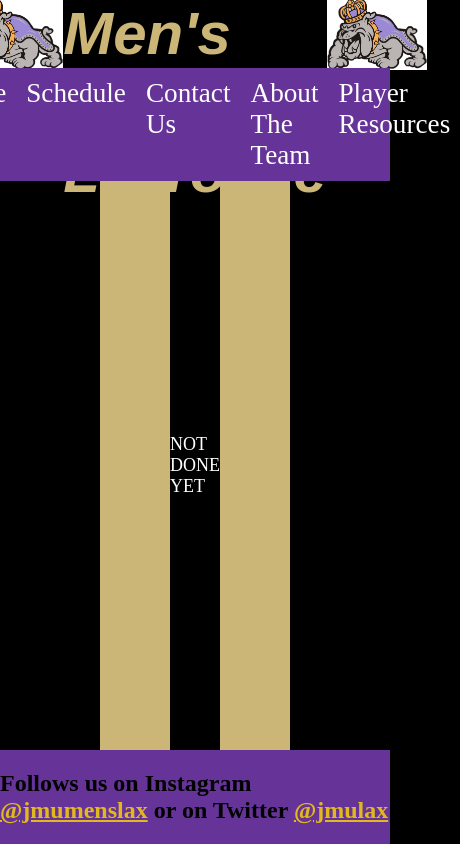
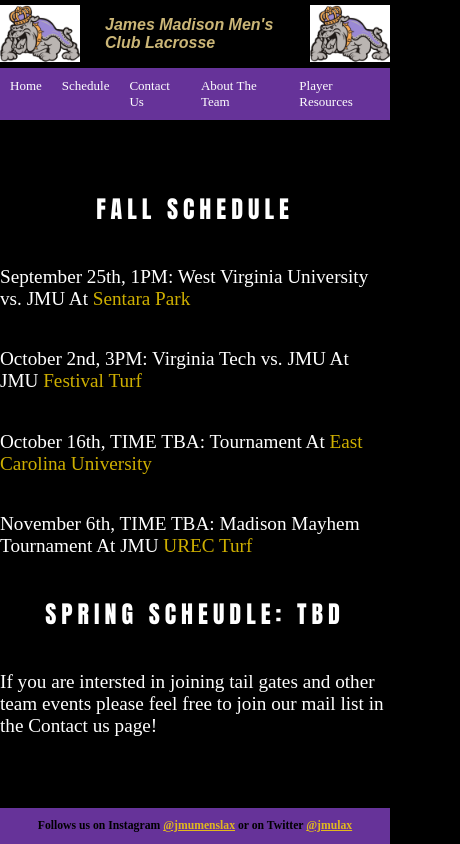
Before and after one commit to ChaseBriles/project1, a plain HTML site: page schedulepage.html in a window 390 px wide. Shown: the whole page, 460 px wide, since content can reach past the window. Drawn offline with Linux system fonts and the light colour scheme.

Commit message:
set resizing window, started schedule page

```diff
--- /dev/null
+++ b/css/schedulestyle.css
@@ -0,0 +1,22 @@
+.middler{
+    background: "images/dukedog.png" !important;
+}
+
+a.directions{
+    color:rgba(255, 217, 0, 0.808);
+    text-decoration:none;
+}
+
+a.directions:hover{
+    color:white;
+    text-decoration:underline;
+}
+p{
+    font-size:larger;
+}
+h2{
+    color:white;
+    font-size:x-large;
+    font-family:Impact, Haettenschweiler, 'Arial Narrow Bold', sans-serif;
+    letter-spacing: 5px;
+}
--- a/css/testingstyle.css
+++ b/css/testingstyle.css
@@ -12,9 +12,16 @@ p{
     font-size:large;
 }
 
+/*img{
+    max-width:90%;
+    padding: 25px;
+}*/
+
 .header-box{
+    max-width:100%;
     display:flex;
     flex-direction:row-reverse;
+    position:relative;
     height: 8vh;
     margin-left:auto;
     margin-right:auto;
@@ -31,15 +38,16 @@ h1{
     font-family: Arial, Helvetica, sans-serif;
     font-style:italic;
     font-size:60px;
+    margin-right:25px;
+    margin-left:25px;
     /*color:rgb(255, 255, 255);*/
     color: rgb(203,182,119);
 
 }
 
 #header-img{
-    width:100px;
+    width:80px;
     background-color: transparent;
-    border-width:155px;
 }
 
 footer{
@@ -57,10 +65,10 @@ footer{
     flex-direction:row;
 }
 
-aside{
+/*aside{
     background-color: rgb(203,182,119);
-    flex-basis:150px;
-    width:30px;
+    flex-basis:60px;
+    width:15px;
 }
 aside.lefter{
     border-right-width:20px;
@@ -70,7 +78,7 @@ aside.lefter{
 aside.righter{
     border-left-width:20px;
     border-right-width:10px;
-}
+}*/
 
 main{
     display:flex;
@@ -108,5 +116,24 @@ main{
   }
 
   a.social-link{
-      color:rgba(255, 217, 0, 0.808)
+      color:rgba(255, 217, 0, 0.808);
   }
+
+  @media (max-width: 620px) {
+    aside {
+        flex-basis:20px;
+        width:15px;
+    }
+
+    h1{
+        font-size:medium;
+    }
+
+    .navlink > a{
+        font-size:small;
+    }
+
+    footer{
+        font-size:x-small;
+    }
+}
--- a/schedulepage.html
+++ b/schedulepage.html
@@ -2,8 +2,10 @@
 <html>
     <head>
         <meta charset="UTF-8">
+        <meta name="viewport" content="width=device-width,initial-scale=1">
         <title>Project 1 Index</title>
         <link rel="stylesheet" type="text/css" href="css/testingstyle.css">
+        <link rel="stylesheet" type="text/css" href="css/schedulestyle.css">
     </head>
 
   <body>
@@ -26,16 +28,25 @@
       </nav>
 
       <div class="middler">
-        <aside></aside>
         <main>
-            <p>NOT DONE YET</p>
+            <h2>FALL SCHEDULE</h2>
+            <p>September 25th, 1PM: West Virginia University vs. JMU At
+               <a class="directions" href="https://www.google.com/maps/dir/38.4230858,-78.8755903/sentara+park+jmu/@38.4215874,-78.8721155,17z/data=!3m1!4b1!4m9!4m8!1m1!4e1!1m5!1m1!1s0x89b492f3b649ad15:0x390eb0f919c63b33!2m2!1d-78.8649467!2d38.4221205">Sentara Park</a></p>
+            <p>October 2nd, 3PM: Virginia Tech vs. JMU At JMU
+              <a class="directions" href="https://www.google.com/maps/dir/38.4257801,-78.8722335/festival+conference+and+student+center/@38.4296847,-78.8752111,15z/data=!3m1!4b1!4m9!4m8!1m1!4e1!1m5!1m1!1s0x89b492951873e343:0x24137d634e2c28f7!2m2!1d-78.8594514!2d38.4329544">Festival Turf</a></p>
+            <p>October 16th, TIME TBA: Tournament At
+              <a class="directions" href="https://www.google.com/maps/dir/38.4257801,-78.8722335/festival+conference+and+student+center/@38.4296847,-78.8752111,15z/data=!3m1!4b1!4m9!4m8!1m1!4e1!1m5!1m1!1s0x89b492951873e343:0x24137d634e2c28f7!2m2!1d-78.8594514!2d38.4329544">East Carolina University</a></p>
+            <p>November 6th, TIME TBA: Madison Mayhem Tournament At JMU
+              <a class="directions" href="https://www.google.com/maps/dir/38.4257801,-78.8722335/jennings+hall+jmu/@38.4296849,-78.8739275,16z/data=!3m1!4b1!4m9!4m8!1m1!4e1!1m5!1m1!1s0x89b493f5b51764e3:0x93e82f6dce0147a7!2m2!1d-78.8658041!2d38.4305755">UREC Turf</a></p>
+            <h2>SPRING SCHEUDLE: TBD</h2>
+            <p>If you are intersted in joining tail gates and other team events please feel free to join our mail list in the Contact us page!</p>
+
         </main>
-        <aside></aside>
     </div>
 
     <footer>
-        <h2>Follows us on Instagram <a class="social-link" href="https://www.instagram.com/jmumenslacrosse/?hl=en">@jmumenslax</a>
-            or on Twitter <a class="social-link" href="https://twitter.com/jmulax">@jmulax</a></h2>
+        <h3>Follows us on Instagram <a class="social-link" href="https://www.instagram.com/jmumenslacrosse/?hl=en">@jmumenslax</a>
+            or on Twitter <a class="social-link" href="https://twitter.com/jmulax">@jmulax</a></h3>
     </footer>
   </body>
 </html>
```
Also changed, not shown: contactpage.html (+1 -0 lines), css/indexStyle.css (+26 -3 lines), index.html (+4 -3 lines), playerresouces.html (+1 -0 lines), teampage.html (+1 -0 lines).
